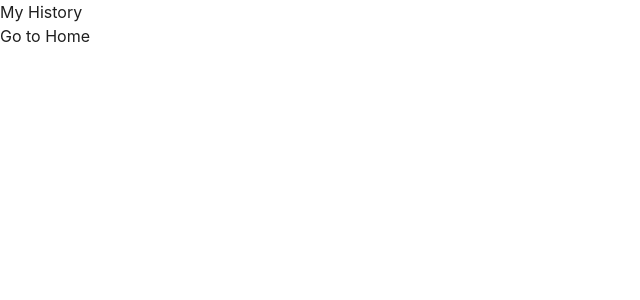
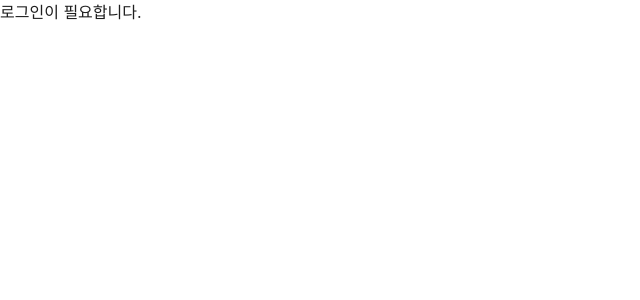
Before and after one commit to changhui-chan/TeamSync, a Next.js app: page /myhistory in a window 1280 px wide. Shown: the top 300 px of the page, without its empty margins (0-640 px from the left). Built offline with nearby package versions, Linux system fonts and the light colour scheme.

Commit message:
chore: 유저 정보 저장 방법 수정 (#102)
* 🔧 chore: 유저 정보 저장 방법 수정

* 🔧chore: accesstoken 추가

* 🔧chore: cookie 추가

---------

Co-authored-by: 수진 <hmini@MINIM.local>

```diff
--- a/package.json
+++ b/package.json
@@ -31,14 +31,14 @@
     "next": "15.1.6",
     "react": "^18.3.1",
     "react-calendar": "^5.1.0",
+    "react-cookie": "^7.2.2",
     "react-dom": "^18.3.1",
     "react-hook-form": "^7.54.2",
     "react-icons": "^5.4.0",
     "react-merge-refs": "^2.1.1",
     "react-responsive": "^10.0.0",
     "react-toastify": "^11.0.3",
-    "vercel": "^40.1.0",
-    "react-icons": "^5.4.0"
+    "vercel": "^40.1.0"
   },
   "devDependencies": {
     "@eslint/eslintrc": "^3.2.0",
--- a/src/app/login/page.tsx
+++ b/src/app/login/page.tsx
@@ -3,6 +3,7 @@ import { useState } from 'react';
 import { useMutation } from '@tanstack/react-query';
 import type { AxiosError } from 'axios';
 import { useSetAtom } from 'jotai';
+import { useCookies } from 'react-cookie';
 import type { SubmitHandler } from 'react-hook-form';
 import { useForm } from 'react-hook-form';
 
@@ -11,7 +12,6 @@ import axiosInstance from '@/lib/axiosInstance';
 import ErrorMessages from '@/shared/input/errorMessage';
 import Input from '@/shared/input/input';
 import { accessTokenAtom, userAtom } from '@/store/userAtom';
-
 const postSignIn = async (
   signInData: Auth.SignInRequest
 ): Promise<Auth.AuthResponse> => {
@@ -30,7 +30,7 @@ const Login = () => {
   const setUser = useSetAtom(userAtom);
   const setAccessToken = useSetAtom(accessTokenAtom);
   const [isVisible, setIsVisible] = useState(false);
-
+  const [cookies, setCookie] = useCookies(['refreshToken']);
   const handleEyeClick = () => {
     setIsVisible((prev) => !prev);
   };
@@ -42,14 +42,20 @@ const Login = () => {
   >({
     mutationFn: postSignIn,
     onSuccess: (data) => {
+      sessionStorage.setItem('accessToken', data.accessToken);
+      sessionStorage.setItem('user', JSON.stringify(data.user));
+      setCookie('refreshToken', data.refreshToken, {
+        path: '/',
+        maxAge: 60 * 30,
+        secure: true,
+        sameSite: 'strict',
+      });
+      setAccessToken(data.accessToken);
       setUser(data.user);
-      setAccessToken(data.accessToken);
-      console.log('성공', data);
     },
   });
 
   const onSubmitHandler: SubmitHandler<Auth.SignInRequest> = (data) => {
-    console.log('onSubmitHandler 실행됨!', data);
     mutation.mutate(data);
   };
 
--- a/src/app/myhistory/page.tsx
+++ b/src/app/myhistory/page.tsx
@@ -1,13 +1,17 @@
-import Link from 'next/link';
+'use client';
+import { useAtom } from 'jotai';
 
+import { accessTokenAtom, userAtom } from '@/store/userAtom';
 
-const MyhistoryPage = () => {
-  return (
-    <div>
-      <h1>My History</h1>
-      <Link href="/">Go to Home</Link>
-    </div>
+const MyHistory = () => {
+  const [accessToken] = useAtom(accessTokenAtom);
+  const [user] = useAtom(userAtom);
+
+  return accessToken ? (
+    <p>{user.nickname}님! 안녕하세요</p>
+  ) : (
+    <p>로그인이 필요합니다.</p>
   );
 };
 
-export default MyhistoryPage;
+export default MyHistory;
```
Also changed, not shown: 1 other file (tests, documents, lock files or other folders).
